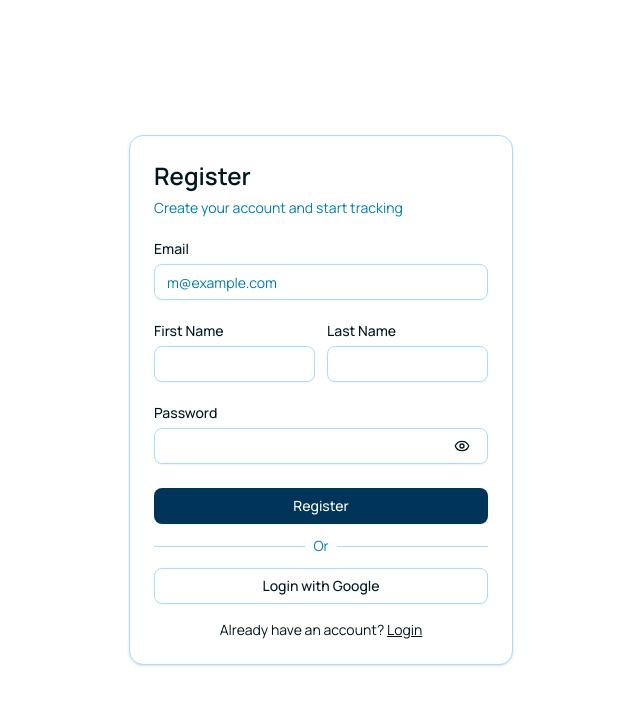
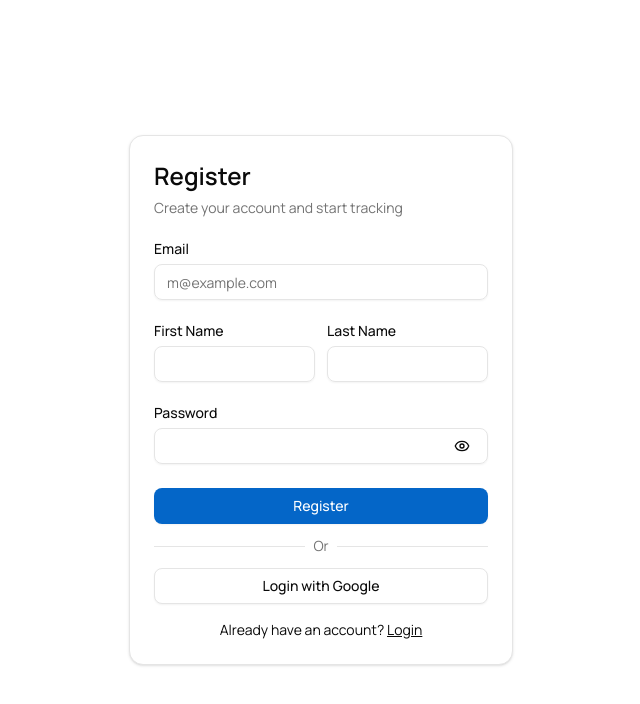
Before and after one commit to chakraborty-ani/ai-expense-tracker-pwa, a Next.js app: page /register in a window 1280 px wide. Shown: the top 704 px of the page, without its empty margins (319-959 px from the left). Built offline with nearby package versions, Linux system fonts and the light colour scheme; no server answers.

Commit message:
feat: update styles for chat page and section cards for improved UI consistency

```diff
--- a/app/chat/page.tsx
+++ b/app/chat/page.tsx
@@ -242,8 +242,8 @@ const ChatPage = () => {
 					>
 						{messages.length === 0 ? (
 							<div className="flex flex-col items-center justify-center h-full gap-4">
-								<IconMessages size={"20%"} color="var(--muted)" />
-								<p className="text-muted font-semibold">
+								<IconMessages size={"20%"} className="text-neutral-400 dark:text-neutral-800" />
+								<p className="text-neutral-500 dark:text-neutral-700 font-semibold">
 									No expenses logged yet. Start by entering your first expense!
 								</p>
 							</div>
--- a/app/globals.css
+++ b/app/globals.css
@@ -44,72 +44,95 @@
 
 :root {
 	--radius: 0.625rem;
-	/* Palette: ink_black=#00171f, deep_space_blue=#003459, cerulean=#007ea7, fresh_sky=#00a8e8 */
+	/* Neutral scale throughout; primary #0466c8 for interactive elements */
+
+	/* — Surfaces — */
 	--background: #ffffff;
-	--foreground: #00171f;
+	--foreground: #0a0a0a;          /* neutral-950 */
 	--card: #ffffff;
-	--card-foreground: #00171f;
+	--card-foreground: #0a0a0a;
 	--popover: #ffffff;
-	--popover-foreground: #00171f;
-	--primary: #003459;
+	--popover-foreground: #0a0a0a;
+
+	/* — Brand — */
+	--primary: #0466c8;
 	--primary-foreground: #ffffff;
-	--secondary: #bbeeff;
-	--secondary-foreground: #003459;
-	--muted: #c7efff;
-	--muted-foreground: #007ea7;
-	--accent: #c7efff;
-	--accent-foreground: #003459;
-	--destructive: #dc2626;
-	--border: #aadcff;
-	--input: #aadcff;
-	--ring: #00a8e8;
-	--chart-1: #003459;
-	--chart-2: #007ea7;
-	--chart-3: #00a8e8;
-	--chart-4: #00171f;
-	--chart-5: #56b8ff;
-	--sidebar: #f0f9ff;
-	--sidebar-foreground: #00171f;
-	--sidebar-primary: #003459;
+
+	/* — Neutral surfaces — */
+	--secondary: #f5f5f5;           /* neutral-100 */
+	--secondary-foreground: #171717; /* neutral-900 */
+	--muted: #f5f5f5;               /* neutral-100 */
+	--muted-foreground: #737373;    /* neutral-500 */
+	--accent: #f5f5f5;              /* neutral-100 */
+	--accent-foreground: #171717;   /* neutral-900 */
+
+	/* — Utility — */
+	--destructive: #dc2626;         /* red-600 */
+	--border: #e5e5e5;              /* neutral-200 */
+	--input: #e5e5e5;               /* neutral-200 */
+	--ring: #0466c8;
+
+	/* — Charts — */
+	--chart-1: #0466c8;
+	--chart-2: #0284c7;             /* sky-600 */
+	--chart-3: #0ea5e9;             /* sky-500 */
+	--chart-4: #38bdf8;             /* sky-400 */
+	--chart-5: #7dd3fc;             /* sky-300 */
+
+	/* — Sidebar — */
+	--sidebar: #fafafa;             /* neutral-50 */
+	--sidebar-foreground: #0a0a0a;
+	--sidebar-primary: #0466c8;
 	--sidebar-primary-foreground: #ffffff;
-	--sidebar-accent: #c7efff;
-	--sidebar-accent-foreground: #003459;
-	--sidebar-border: #aadcff;
-	--sidebar-ring: #00a8e8;
+	--sidebar-accent: #f5f5f5;      /* neutral-100 */
+	--sidebar-accent-foreground: #171717;
+	--sidebar-border: #e5e5e5;      /* neutral-200 */
+	--sidebar-ring: #0466c8;
 }
 
 .dark {
-	--background: #00171f;
-	--foreground: #ffffff;
-	--card: #001e34;
-	--card-foreground: #ffffff;
-	--popover: #001e34;
-	--popover-foreground: #ffffff;
-	--primary: #0084b8;
+	/* — Surfaces — */
+	--background: #0a0a0a;          /* neutral-950 */
+	--foreground: #fafafa;          /* neutral-50 */
+	--card: #171717;                /* neutral-900 */
+	--card-foreground: #fafafa;
+	--popover: #171717;             /* neutral-900 */
+	--popover-foreground: #fafafa;
+
+	/* — Brand — */
+	--primary: #0466c8;
 	--primary-foreground: #ffffff;
-	--secondary: #002845;
-	--secondary-foreground: #c7efff;
-	--muted: #001e34;
-	--muted-foreground: #aadcff;
-	--accent: #002845;
-	--accent-foreground: #c7efff;
-	--destructive: #7f1d1d;
-	--border: #002845;
-	--input: #002845;
-	--ring: #0084b8;
-	--chart-1: #00a8e8;
-	--chart-2: #007ea7;
-	--chart-3: #56b8ff;
-	--chart-4: #0084b8;
-	--chart-5: #bbeeff;
-	--sidebar: #001e34;
-	--sidebar-foreground: #ffffff;
-	--sidebar-primary: #0084b8;
+
+	/* — Neutral surfaces — */
+	--secondary: #262626;           /* neutral-800 */
+	--secondary-foreground: #f5f5f5; /* neutral-100 */
+	--muted: #262626;               /* neutral-800 */
+	--muted-foreground: #a3a3a3;    /* neutral-400 */
+	--accent: #262626;              /* neutral-800 */
+	--accent-foreground: #fafafa;   /* neutral-50 */
+
+	/* — Utility — */
+	--destructive: #991b1b;         /* red-800 */
+	--border: #262626;              /* neutral-800 */
+	--input: #262626;               /* neutral-800 */
+	--ring: #0466c8;
+
+	/* — Charts — */
+	--chart-1: #0466c8;
+	--chart-2: #0284c7;             /* sky-600 */
+	--chart-3: #0ea5e9;             /* sky-500 */
+	--chart-4: #38bdf8;             /* sky-400 */
+	--chart-5: #7dd3fc;             /* sky-300 */
+
+	/* — Sidebar — */
+	--sidebar: #171717;             /* neutral-900 */
+	--sidebar-foreground: #fafafa;
+	--sidebar-primary: #0466c8;
 	--sidebar-primary-foreground: #ffffff;
-	--sidebar-accent: #002845;
-	--sidebar-accent-foreground: #c7efff;
-	--sidebar-border: #002845;
-	--sidebar-ring: #0084b8;
+	--sidebar-accent: #262626;      /* neutral-800 */
+	--sidebar-accent-foreground: #fafafa;
+	--sidebar-border: #262626;      /* neutral-800 */
+	--sidebar-ring: #0466c8;
 }
 
 @layer base {
@@ -126,7 +149,7 @@
 		}
 
 		::-webkit-scrollbar-thumb {
-			background-color: var(--color-zinc-800);
+			background-color: var(--color-neutral-300);
 			border-radius: 4px;
 		}
 
--- a/components/section-cards.tsx
+++ b/components/section-cards.tsx
@@ -12,7 +12,7 @@ import {
 
 export function SectionCards() {
   return (
-    <div className="*:data-[slot=card]:from-primary/5 *:data-[slot=card]:to-card dark:*:data-[slot=card]:bg-card grid grid-cols-1 gap-4 px-4 *:data-[slot=card]:bg-gradient-to-t *:data-[slot=card]:shadow-xs lg:px-6 @xl/main:grid-cols-2 @5xl/main:grid-cols-4">
+    <div className="grid grid-cols-1 gap-4 px-4 *:data-[slot=card]:shadow-xs lg:px-6 @xl/main:grid-cols-2 @5xl/main:grid-cols-4">
       <Card className="@container/card">
         <CardHeader>
           <CardDescription>Total Revenue</CardDescription>
```
